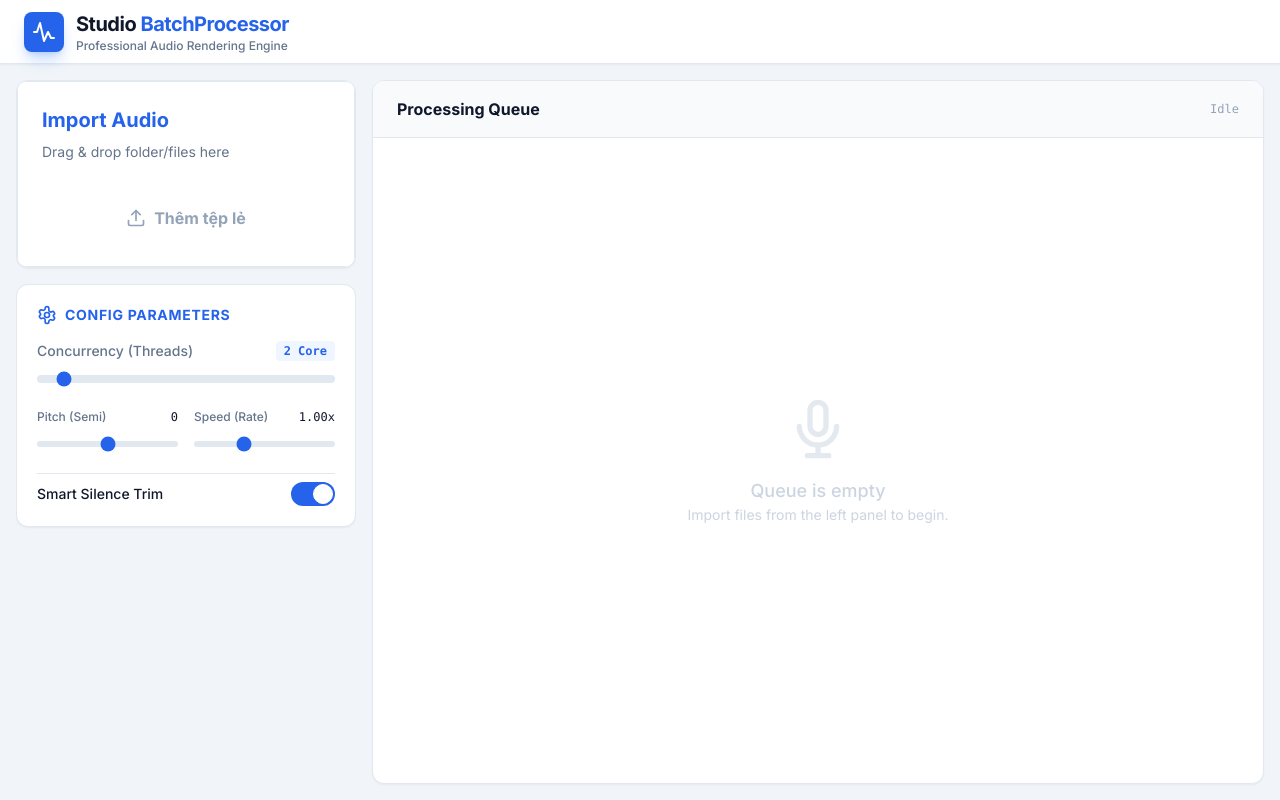
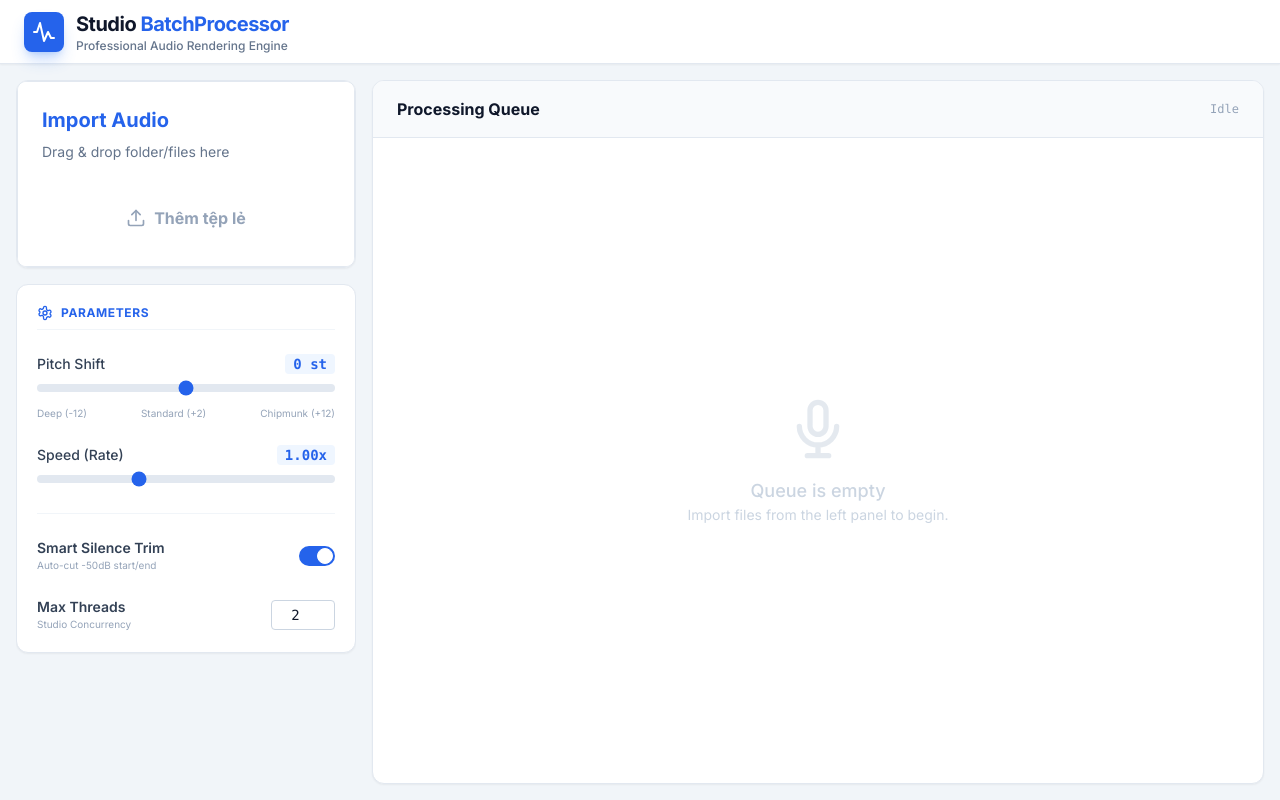
Before and after one commit to vl0526/Test, a React (Vite) app: page / in a window 1280 px wide. Built offline with nearby package versions, Linux system fonts and the light colour scheme.

Commit message:
Update ConfigurationPanel.tsx

```diff
--- a/components/ConfigurationPanel.tsx
+++ b/components/ConfigurationPanel.tsx
@@ -8,71 +8,78 @@ interface ConfigurationPanelProps {
 }
 
 export const ConfigurationPanel: React.FC<ConfigurationPanelProps> = ({ config, setConfig }) => {
-    const handleChange = (key: keyof ConfigOptions, val: string | number | boolean) => {
-        setConfig(prev => ({ ...prev, [key]: val }));
-    };
+    const update = (k: keyof ConfigOptions, v: any) => setConfig(p => ({ ...p, [k]: v }));
 
     return (
-        <div className="bg-[var(--bg-panel)] rounded-xl p-5 shadow-sm border border-[var(--border-color)]">
-            <h3 className="text-sm font-bold text-[var(--accent-color)] uppercase tracking-wider mb-4 flex items-center gap-2">
-                <SettingsIcon className="w-5 h-5" /> Config Parameters
-            </h3>
+        <div className="bg-white rounded-xl border border-slate-200 shadow-sm p-5 space-y-6">
+            <div className="flex items-center gap-2 text-[var(--accent-color)] font-bold uppercase text-xs tracking-wider border-b border-slate-100 pb-2">
+                <SettingsIcon className="w-4 h-4" /> Parameters
+            </div>
 
-            <div className="space-y-5">
-                {/* Threads */}
-                <div>
-                    <div className="flex justify-between mb-1">
-                        <label className="text-sm font-medium text-[var(--text-secondary)]">Concurrency (Threads)</label>
-                        <span className="text-xs font-mono font-bold bg-blue-50 text-blue-600 px-2 py-0.5 rounded">{config.concurrency} Core</span>
+            {/* Pitch */}
+            <div className="space-y-2">
+                <div className="flex justify-between text-sm">
+                    <span className="font-medium text-slate-700">Pitch Shift</span>
+                    <span className="font-mono font-bold text-[var(--accent-color)] bg-blue-50 px-2 rounded">
+                        {config.pitchShift > 0 ? '+' : ''}{config.pitchShift} st
+                    </span>
                 </div>
                 <input
-                        type="range" min="1" max="16" step="1"
-                        value={config.concurrency}
-                        onChange={e => handleChange('concurrency', Number(e.target.value))}
+                    type="range" min="-12" max="12" step="1"
+                    value={config.pitchShift}
+                    onChange={(e) => update('pitchShift', Number(e.target.value))}
+                    className="w-full h-2 bg-slate-200 rounded-lg appearance-none cursor-pointer accent-[var(--accent-color)]"
+                />
+                <div className="flex justify-between text-[10px] text-slate-400">
+                    <span>Deep (-12)</span>
+                    <span>Standard (+2)</span>
+                    <span>Chipmunk (+12)</span>
+                </div>
+            </div>
+
+            {/* Speed */}
+            <div className="space-y-2">
+                <div className="flex justify-between text-sm">
+                    <span className="font-medium text-slate-700">Speed (Rate)</span>
+                    <span className="font-mono font-bold text-[var(--accent-color)] bg-blue-50 px-2 rounded">
+                        {config.playbackRate.toFixed(2)}x
+                    </span>
+                </div>
+                <input
+                    type="range" min="0.5" max="2.0" step="0.05"
+                    value={config.playbackRate}
+                    onChange={(e) => update('playbackRate', Number(e.target.value))}
                     className="w-full h-2 bg-slate-200 rounded-lg appearance-none cursor-pointer accent-[var(--accent-color)]"
                 />
             </div>
 
-                {/* Pitch & Speed Grid */}
-                <div className="grid grid-cols-2 gap-4">
-                    <div>
-                        <div className="flex justify-between mb-1">
-                            <label className="text-xs font-medium text-[var(--text-secondary)]">Pitch (Semi)</label>
-                            <span className="text-xs font-mono">{config.pitchShift > 0 ? '+' : ''}{config.pitchShift}</span>
+            {/* Separator */}
+            <div className="h-px bg-slate-100"></div>
+
+            {/* Advanced Toggles */}
+            <div className="flex items-center justify-between">
+                <div className="flex flex-col">
+                    <span className="text-sm font-semibold text-slate-700">Smart Silence Trim</span>
+                    <span className="text-[10px] text-slate-400">Auto-cut -50dB start/end</span>
                 </div>
-                        <input
-                            type="range" min="-12" max="12" step="1"
-                            value={config.pitchShift}
-                            onChange={e => handleChange('pitchShift', Number(e.target.value))}
-                            className="w-full h-1.5 bg-slate-200 rounded-lg appearance-none cursor-pointer accent-[var(--accent-color)]"
-                        />
-                    </div>
-                    <div>
-                        <div className="flex justify-between mb-1">
-                            <label className="text-xs font-medium text-[var(--text-secondary)]">Speed (Rate)</label>
-                            <span className="text-xs font-mono">{config.playbackRate.toFixed(2)}x</span>
-                        </div>
-                        <input
-                            type="range" min="0.5" max="2.0" step="0.05"
-                            value={config.playbackRate}
-                            onChange={e => handleChange('playbackRate', Number(e.target.value))}
-                            className="w-full h-1.5 bg-slate-200 rounded-lg appearance-none cursor-pointer accent-[var(--accent-color)]"
-                        />
-                    </div>
+                <label className="relative inline-flex items-center cursor-pointer">
+                    <input type="checkbox" className="sr-only peer" checked={config.soundOptimization} onChange={(e) => update('soundOptimization', e.target.checked)} />
+                    <div className="w-9 h-5 bg-slate-200 peer-focus:outline-none rounded-full peer peer-checked:after:translate-x-full peer-checked:after:border-white after:content-[''] after:absolute after:top-[2px] after:left-[2px] after:bg-white after:border-gray-300 after:border after:rounded-full after:h-4 after:w-4 after:transition-all peer-checked:bg-[var(--accent-color)]"></div>
+                </label>
             </div>
 
-                {/* Toggle */}
-                <div className="flex items-center justify-between pt-2 border-t border-[var(--border-color)]">
-                    <span className="text-sm font-medium text-[var(--text-primary)]">Smart Silence Trim</span>
-                    <label className="relative inline-flex items-center cursor-pointer">
+            <div className="flex items-center justify-between">
+                 <div className="flex flex-col">
+                    <span className="text-sm font-semibold text-slate-700">Max Threads</span>
+                    <span className="text-[10px] text-slate-400">Studio Concurrency</span>
+                </div>
+                <div className="flex items-center gap-2">
                     <input
-                            type="checkbox"
-                            className="sr-only peer"
-                            checked={config.soundOptimization}
-                            onChange={e => handleChange('soundOptimization', e.target.checked)}
+                        type="number"
+                        value={config.concurrency}
+                        onChange={(e) => update('concurrency', Math.max(1, Number(e.target.value)))}
+                        className="w-16 text-center text-sm font-mono border border-slate-300 rounded p-1 focus:ring-1 focus:ring-blue-500 outline-none"
                     />
-                        <div className="w-11 h-6 bg-slate-200 peer-focus:outline-none rounded-full peer peer-checked:after:translate-x-full peer-checked:after:border-white after:content-[''] after:absolute after:top-[2px] after:left-[2px] after:bg-white after:border-gray-300 after:border after:rounded-full after:h-5 after:w-5 after:transition-all peer-checked:bg-[var(--accent-color)]"></div>
-                    </label>
                 </div>
             </div>
         </div>
```
Lines whose indentation alone changed are shown as unchanged.
